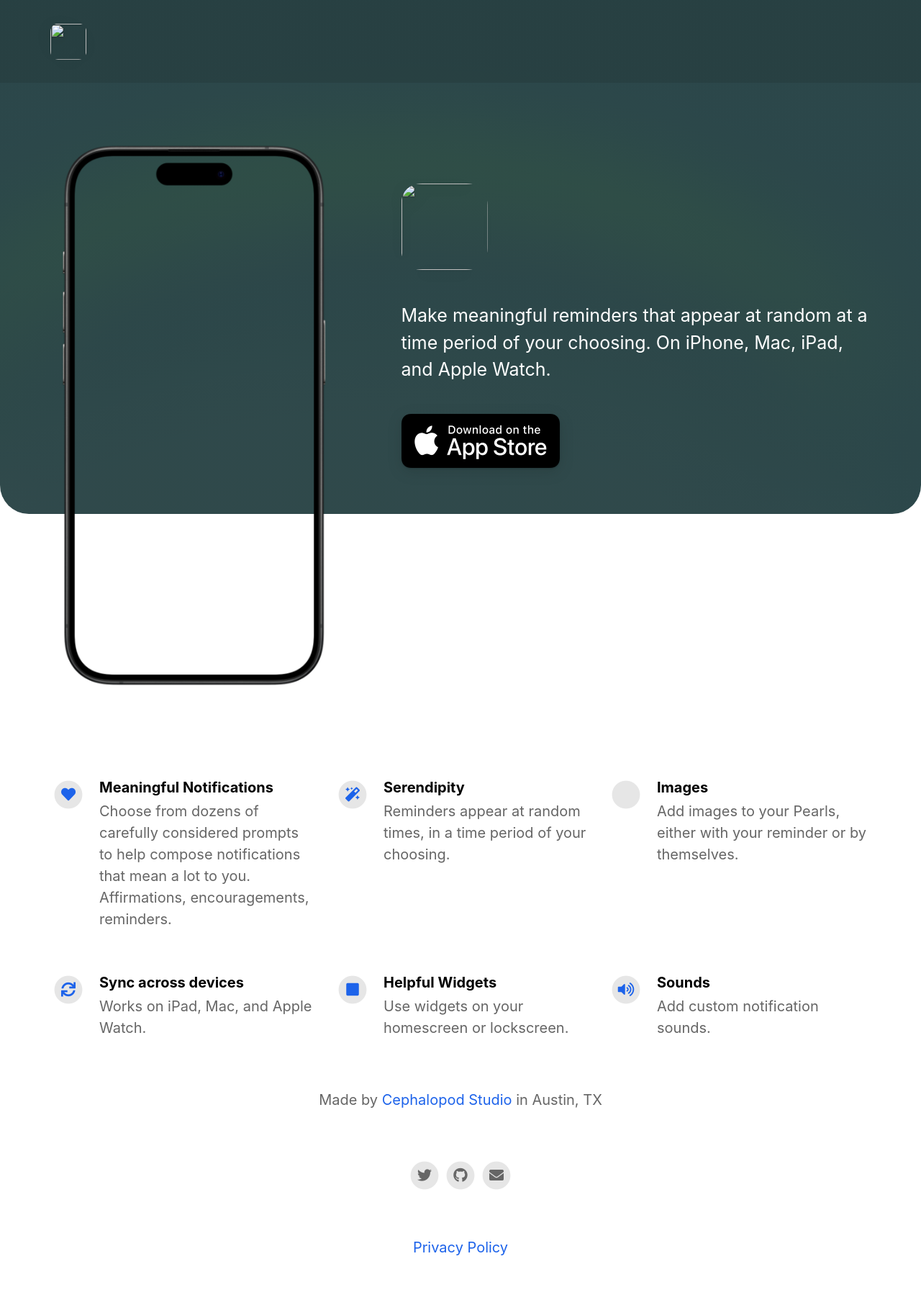
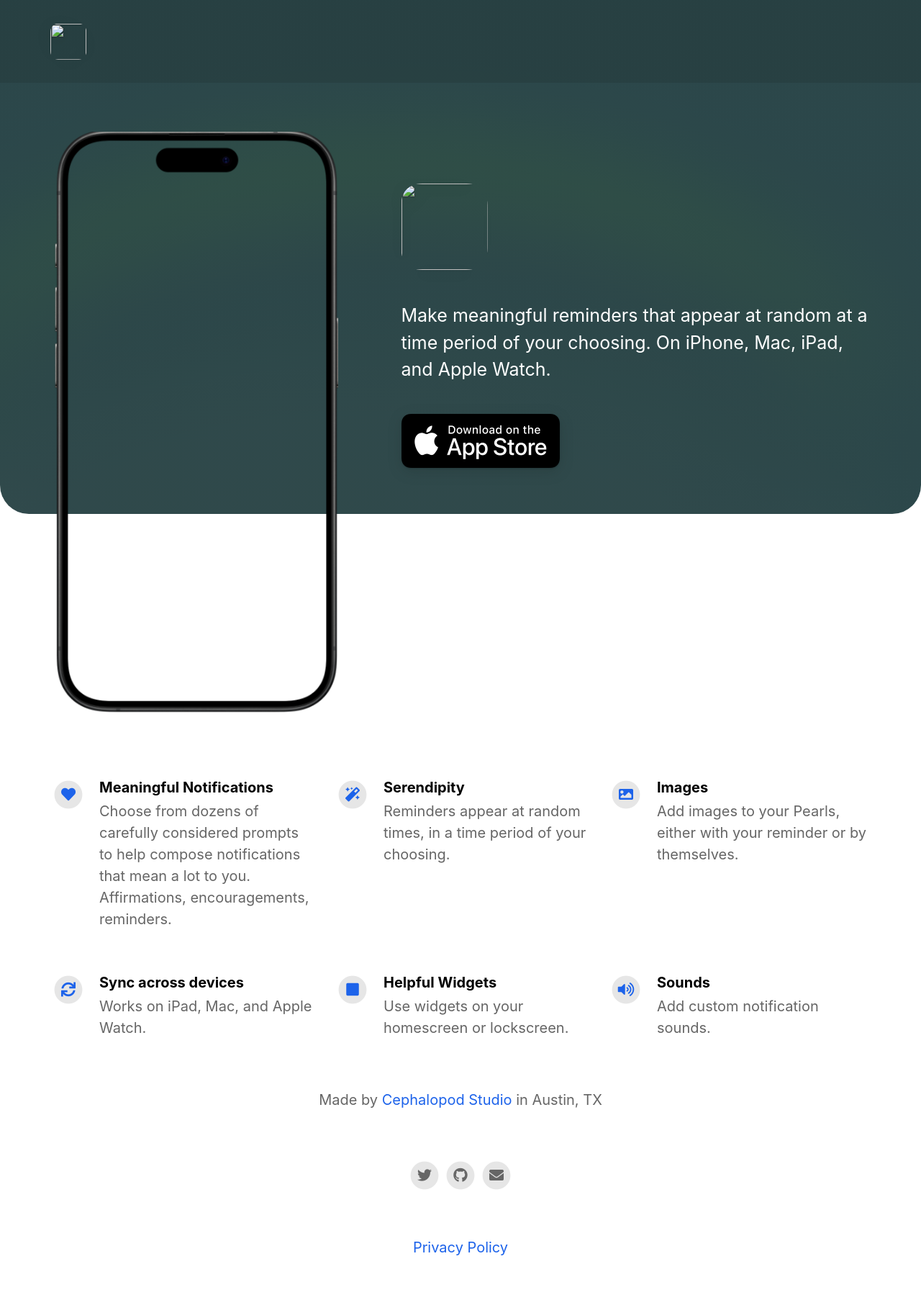
Before and after one commit to MatthewWaller/Pearl-Landing, a Jekyll site: the page built from index.html, in a window 1280 px wide. Shown: the whole page at 72% size. Built offline with Jekyll 4.4.1, drawn with Linux system fonts in a browser that asks for light colours; nearby versions of some CDN libraries.

Commit message:
Update image.

```diff
--- a/_config.yml
+++ b/_config.yml
@@ -46,7 +46,7 @@ features                                  :
 
   - title                                 : Images
     description                           : Add images to your Pearls, either with your reminder or by themselves.
-    fontawesome_icon_name                 : picture
+    fontawesome_icon_name                 : image
 
   - title                                 : Sync across devices
     description                           : Works on iPad, Mac, and Apple Watch.
```
Also changed, not shown: assets/black.png.
